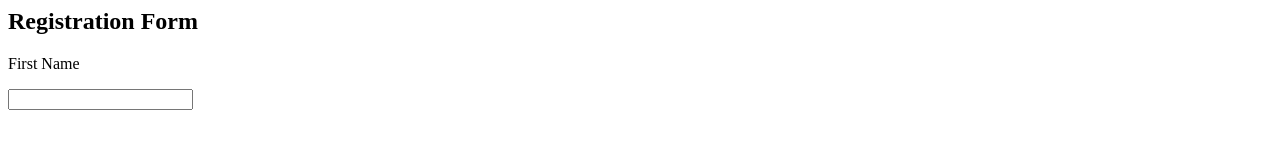
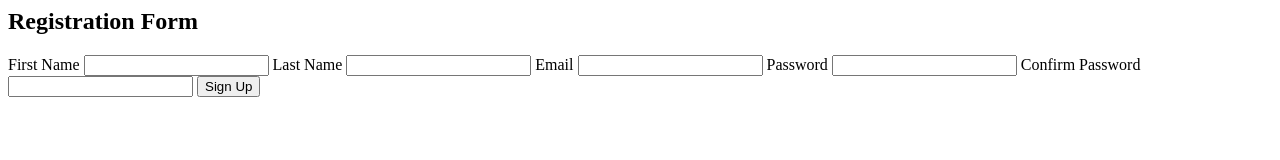
Before and after one commit to LurieK/form_validation, a plain HTML site: page index.html in a window 1280 px wide. Drawn offline with Linux system fonts and the light colour scheme.

Commit message:
create inputs

```diff
--- a/index.html
+++ b/index.html
@@ -11,10 +11,22 @@
     <h2>Registration Form</h2>
 
     <form class="form">
-        <p>First Name</p>
-        <input>
+        <label>First Name</label>
+        <input id="first-name" type="'text">
 
+        <label>Last Name</label>
+        <input id="last-name" type="'text">
 
+        <label>Email</label>
+        <input id="email" type="'email">
+
+        <label>Password</label>
+        <input id="password" type="password">
+
+        <label>Confirm Password</label>
+        <input id="password2" type="'password">
+
+        <button type="submit">Sign Up</button>
 
     </form>
 
```
